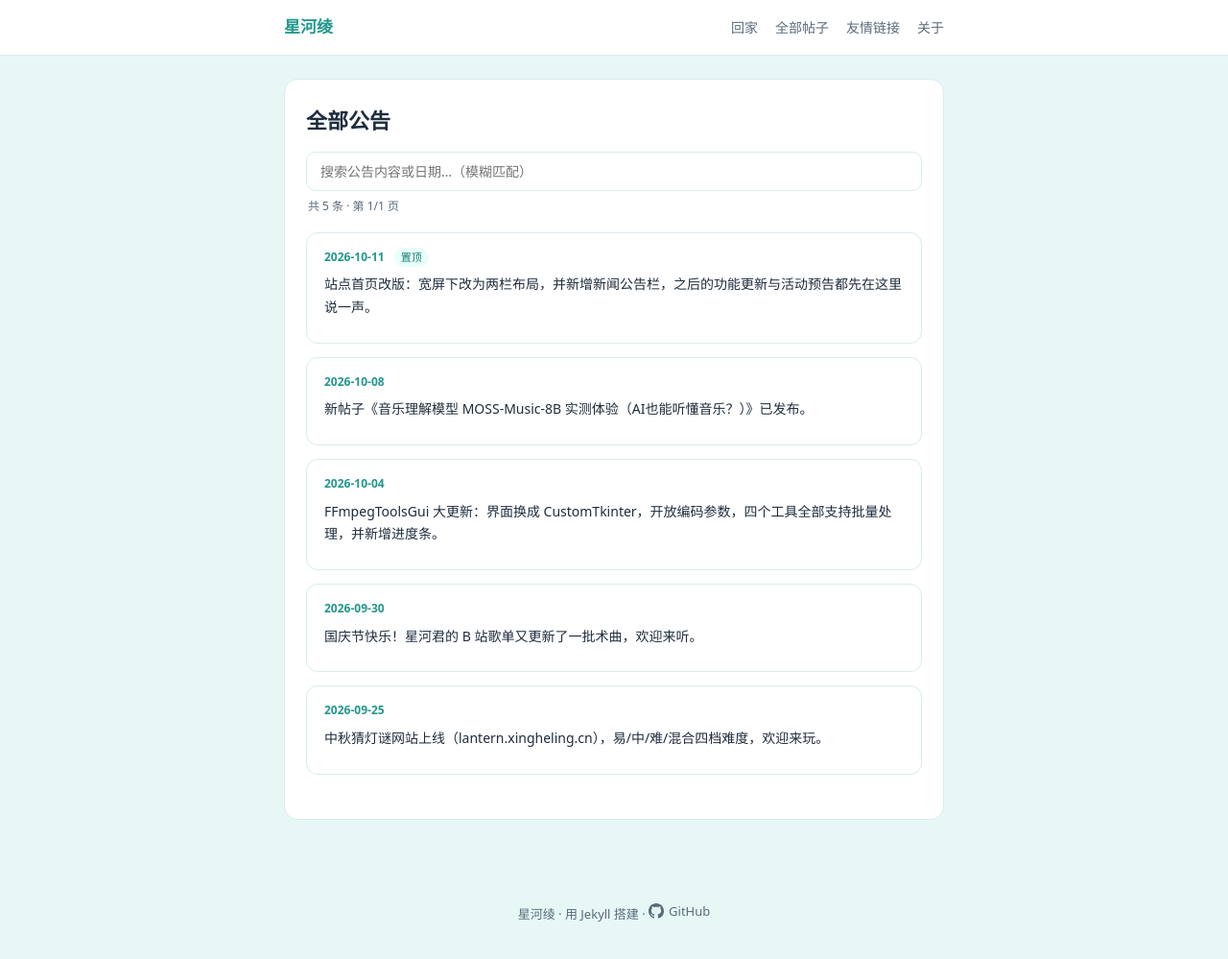
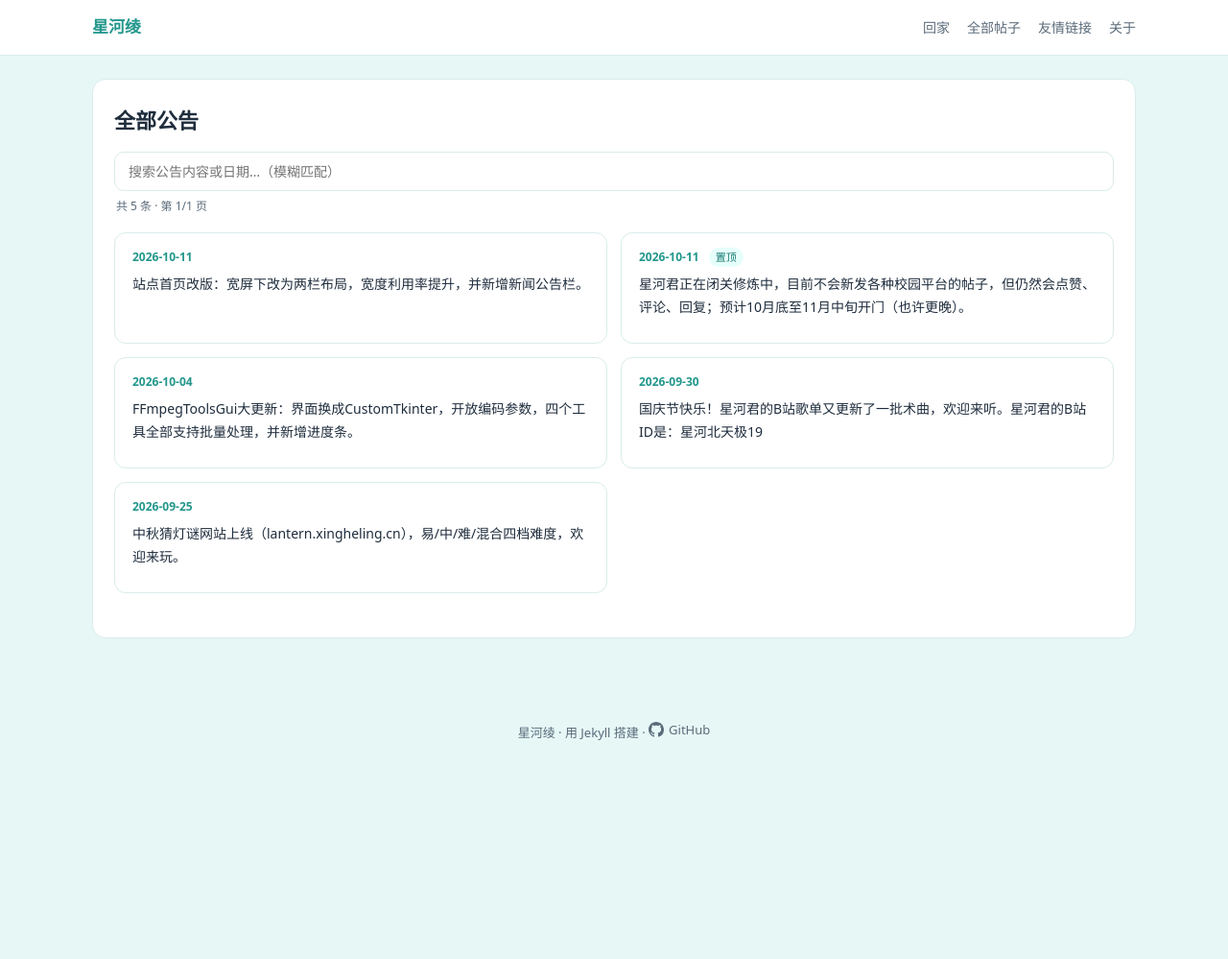
Before and after one commit to tony-he-xhxk/tony-he-xhxk.github.io, a Jekyll site: the page built from news.html, in a window 1280 px wide and 999 px high. Shown: the whole window at 96% size. Built offline with Jekyll 4.4.1, drawn with Linux system fonts in a browser that asks for light colours.

Commit message:
style: 优化内页布局2

```diff
--- a/_data/news.yml
+++ b/_data/news.yml
@@ -8,13 +8,13 @@
 # 新增公告：在下面任意位置加一条即可，不用管顺序（会自动按日期倒序）。
 
 - date: "2026-10-11"
-  text: 站点首页改版：宽屏下改为两栏布局，并新增新闻公告栏，之后的功能更新与活动预告都先在这里说一声。
+  text: 星河君正在闭关修炼中，目前不会新发各种校园平台的帖子，但仍然会点赞、评论、回复；预计10月底至11月中旬开门（也许更晚）。
   pin: true
-- date: "2026-10-08"
-  text: 新帖子《音乐理解模型 MOSS-Music-8B 实测体验（AI也能听懂音乐？）》已发布。
+- date: "2026-10-11"
+  text: 站点首页改版：宽屏下改为两栏布局，宽度利用率提升，并新增新闻公告栏。
 - date: "2026-10-04"
-  text: FFmpegToolsGui 大更新：界面换成 CustomTkinter，开放编码参数，四个工具全部支持批量处理，并新增进度条。
+  text: FFmpegToolsGui大更新：界面换成CustomTkinter，开放编码参数，四个工具全部支持批量处理，并新增进度条。
 - date: "2026-09-30"
-  text: 国庆节快乐！星河君的 B 站歌单又更新了一批术曲，欢迎来听。
+  text: 国庆节快乐！星河君的B站歌单又更新了一批术曲，欢迎来听。星河君的B站ID是：星河北天极19
 - date: "2026-09-25"
   text: 中秋猜灯谜网站上线（lantern.xingheling.cn），易/中/难/混合四档难度，欢迎来玩。
--- a/news.html
+++ b/news.html
@@ -2,6 +2,7 @@
 layout: default
 title: 全部公告
 permalink: /news/
+wide: true
 ---
 <article class="page">
   <h1>全部公告</h1>
```
